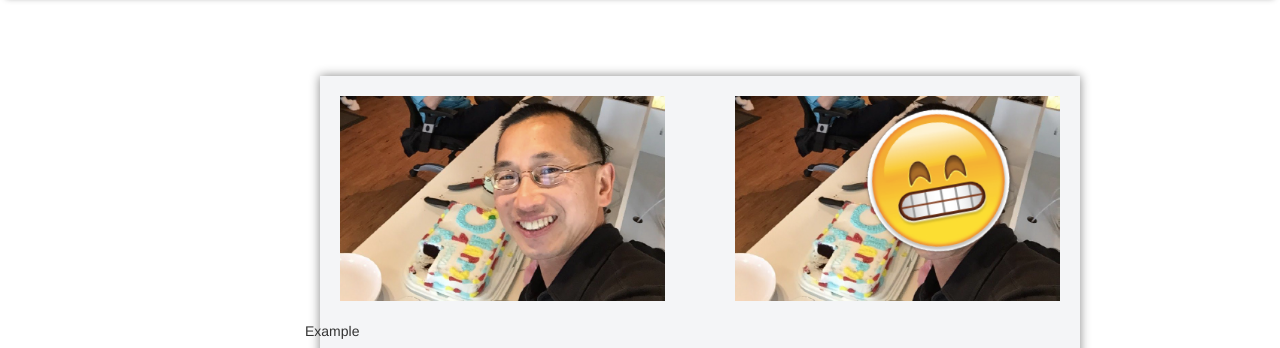
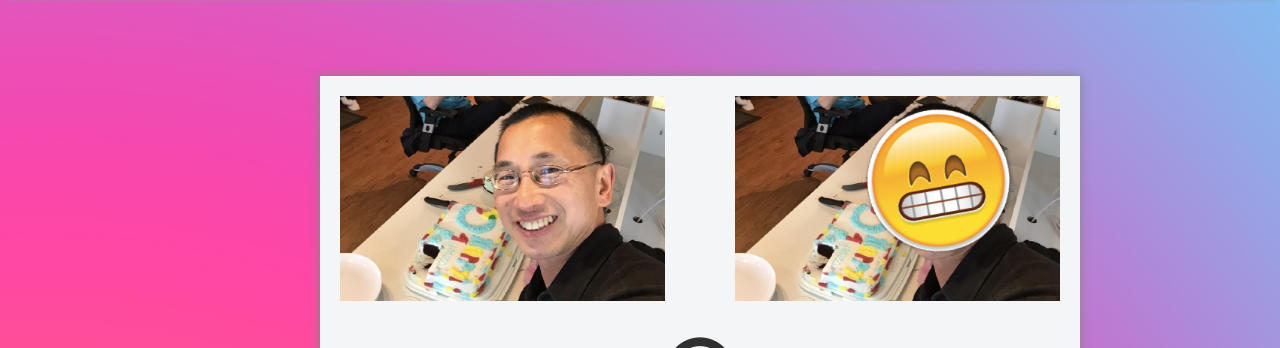
Before and after one commit to BenEmdon/emojis-as-a-service, a website: page public_html/index.html in a window 1280 px wide. Shown: the part 194-542 px from the top of the page. Drawn offline with nearby package versions, Linux system fonts and the light colour scheme.

Commit message:
Added gradient background

```diff
--- a/public_html/index.html
+++ b/public_html/index.html
@@ -31,7 +31,6 @@
             <div class="col-md-6">
               <img src='Resources/after.jpg' class="beforeAfter" />
             </div>
-            <p> Example </p>
       </div>
       <div class="container">
         <div class="row">
--- a/public_html/main.css
+++ b/public_html/main.css
@@ -3,7 +3,7 @@ html, body{
 	margin:0px;
 	width:100%;
   height:100%;
-  background: url(Images/background.png) no-repeat center center fixed;
+  background: url(Resources/background.png) no-repeat center center fixed;
   -webkit-background-size: cover;
   -moz-background-size: cover;
   -o-background-size: cover;
--- a/public_html/upload.js
+++ b/public_html/upload.js
@@ -24,7 +24,7 @@ $(document).ready(function() {
         processData: false,
         contentType: false,
         success: function(data){
-            console.log('upload successful!\n' + data);
+            console.log('upload successful!\n' + data.data);
         },
         xhr: function() {
           // create an XMLHttpRequest
```
